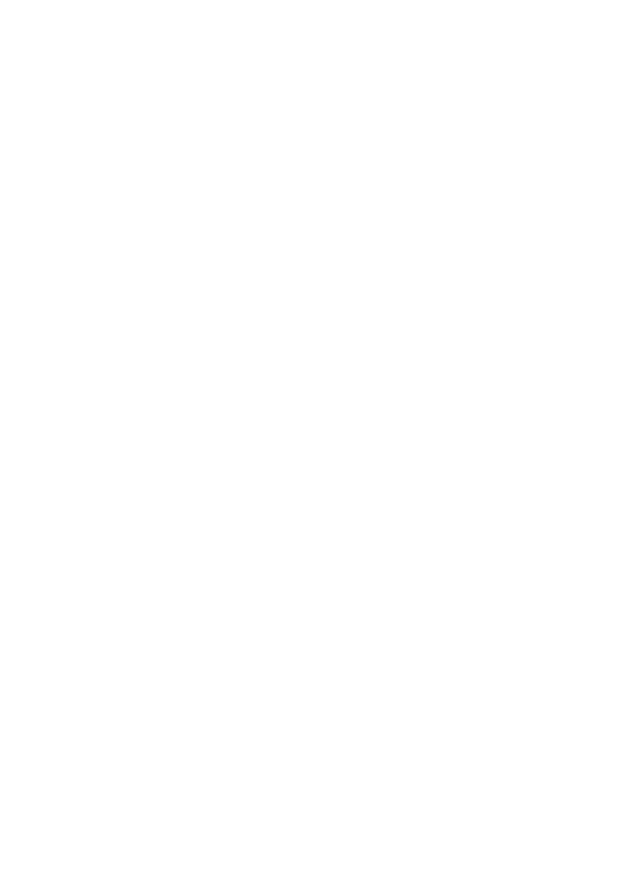
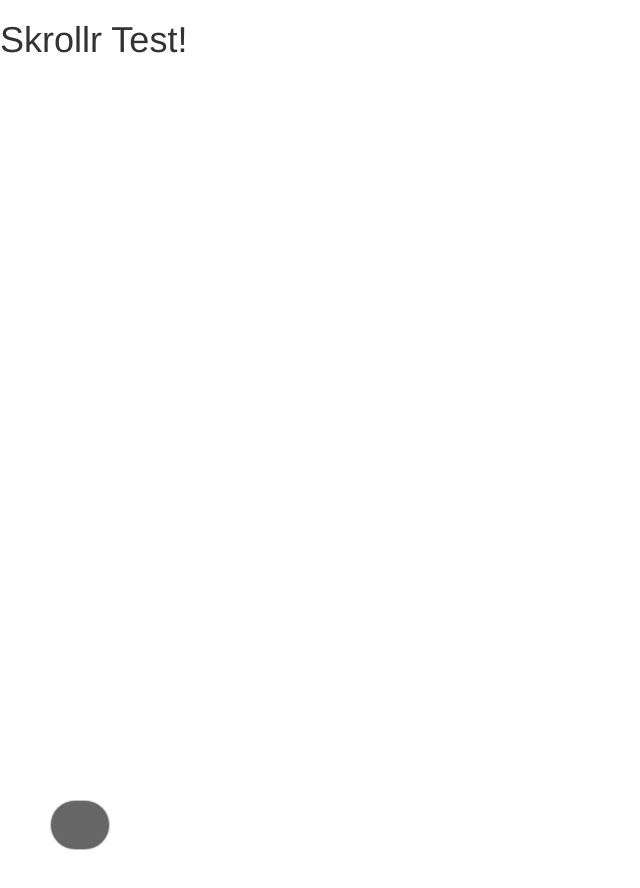
Before and after one commit to alishakawaguchi/bootstrap-skrollr-starter, a plain HTML site: page index.html in a window 1280 px wide. Shown: the top 888 px of the page, without its empty margins (0-640 px from the left). Before the commit the page ends 800 px from the top, so only its background shows below. Drawn offline with nearby package versions, Linux system fonts and the light colour scheme.

Commit message:
the least impressive example

```diff
--- a/css/app.css
+++ b/css/app.css
@@ -0,0 +1,15 @@
+body {
+	height: 9999px;
+}
+
+#scrollbar {
+	position:fixed;
+	left: 50px;
+	height: 50px;
+	width: 60px;
+	background:#444;
+	background:rgba(0,0,0,0.6);
+	border:1px solid rgba(255,255,255,0.6);
+	z-index:300;
+	border-radius:30px;
+}
--- a/index.html
+++ b/index.html
@@ -1,7 +1,20 @@
 <!DOCTYPE html>
 <html>
 <head>
+	<link rel="stylesheet" href="css/bootstrap.css">
+	<link rel="stylesheet" href="css/app.css">
+	<script src="http://ajax.googleapis.com/ajax/libs/jquery/1.11.0/jquery.min.js"></script>
+	<script src="js/skrollr.js"></script>
 </head>
 <body>
+
+<h1>Skrollr Test!</h1>
+
+<div id="scrollbar" data-0="top:100%;" data-end="top:0%;"></div>
+
+<script>
+	skrollr.init();
+</script>
+
 </body>
 </html>
```
